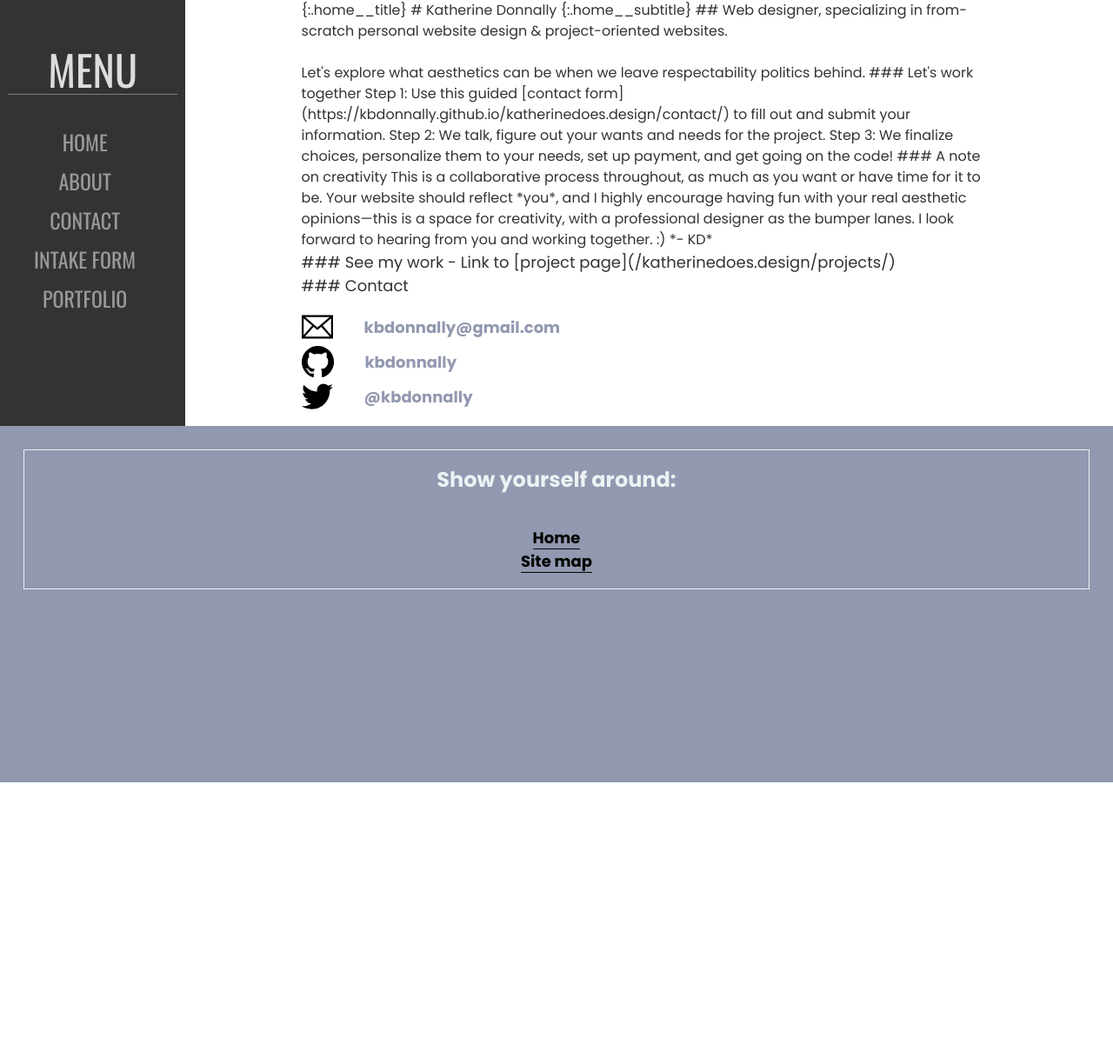
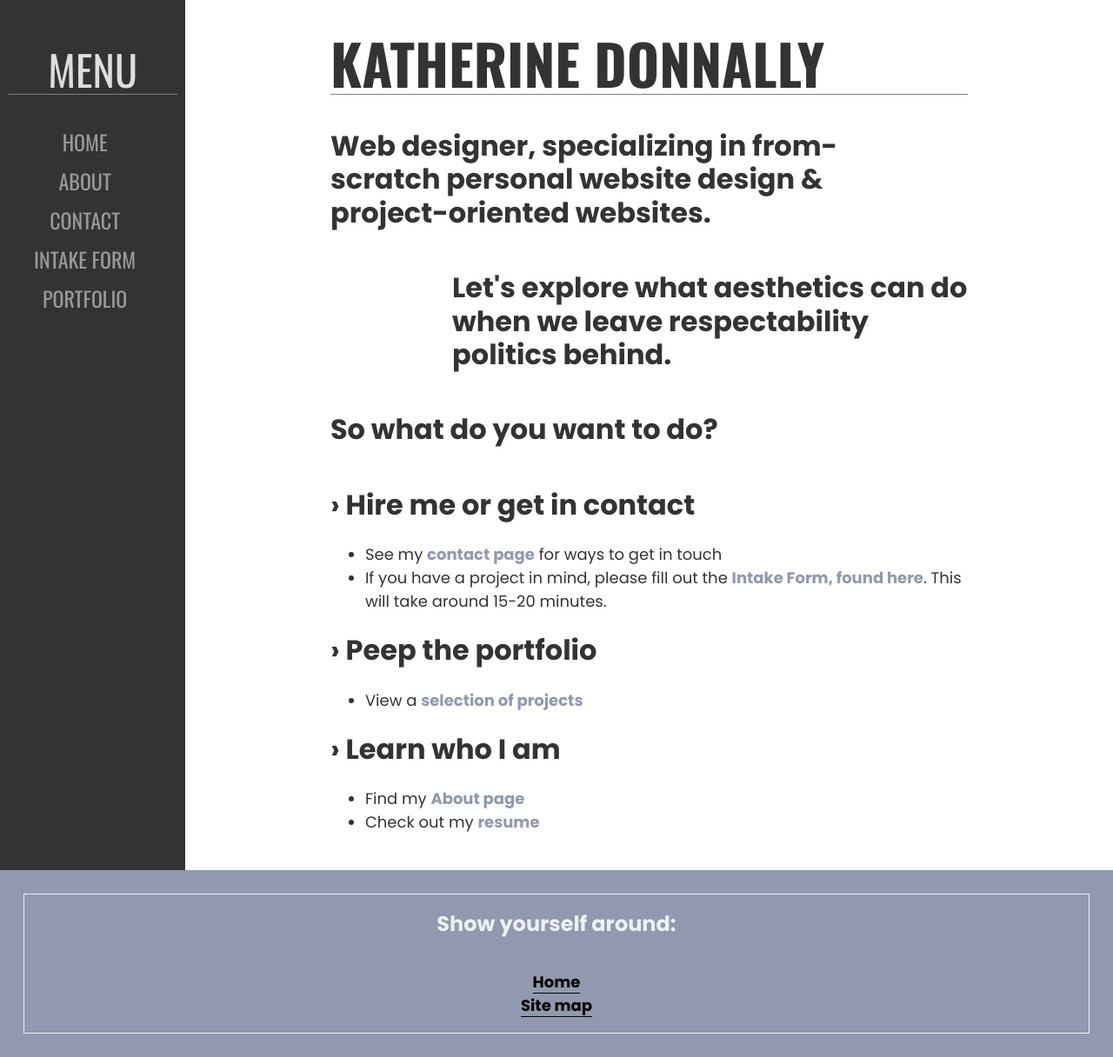
Before and after one commit to kbdonnally/katherinedoes.design, a Jekyll site: the page built from index.html, in a window 1280 px wide. Shown: the whole page at 87% size. Built offline with Jekyll 4.4.1, drawn with Linux system fonts in a browser that asks for light colours; before the commit the page ends 900 px from its top, so only the background shows below that.

Commit message:
Add New Home content to homepage

```diff
--- a/index.html
+++ b/index.html
@@ -2,45 +2,51 @@
 layout: default
 ---
 
-{:.home__title}
-# Katherine Donnally
+<main class="home">
+	<main class="home-content-wrapper">
+		<section class="home__name">
+			<h1>Katherine Donnally</h1>
+		</section>
 
-{:.home__subtitle}
-## Web designer, specializing in from-scratch personal website design &amp; project-oriented websites. <br/><br/> Let's explore what aesthetics can be when we leave respectability politics behind.
+		<section class="home__subhed">
+			<div class="home-subhed__one">
+				<h2>Web designer, specializing in from-scratch personal website design & project-oriented websites.</h2>
+			</div>
+			<div class="home-subhed__two">
+				<h2>Let's explore what aesthetics can do when we leave respectability politics behind.</h2>
+			</div>
+			<div class="home-subhed__three">
+				<h2>So what do you want to do?</h2>
+			</div>
+		</section> <!-- end subhed -->
 
-### Let's work together
-
-Step 1: Use this guided [contact form]({{site.url}}{{site.baseurl}}/contact/) to fill out and submit your information.
-
-Step 2: We talk, figure out your wants and needs for the project.
-
-Step 3: We finalize choices, personalize them to your needs, set up payment, and get going on the code!
-
-### A note on creativity
-
-This is a collaborative process throughout, as much as you want or have time for it to be.
-
-Your website should reflect *you*, and I highly encourage having fun with your real aesthetic opinions&mdash;this is a space for creativity, with a professional designer as the bumper lanes.
-
-I look forward to hearing from you and working together. :) *- KD*
-
-<section class="home__work" markdown="1">
-### See my work
-
-- Link to [project page]({{site.baseurl}}/projects/)
-
-</section>
-
-<section class="home__contact" markdown="1">
-### Contact
-
-{% assign contacts = site.data.contact | sort: 'order' %}
-<ul class="home-contact__list">
-{% for contact in contacts %}
-<li class="home-contact__item">
-	<img alt="{{ contact.type }}" title="{{ contact.type }}" src="{{ contact.img | relative_url }}">
-	<a href="{{ contact.url }}">{{ contact.username }}</a>
-</li>
-{% endfor %}
-</ul>
-</section>
+		<section class="home__info">
+			<section class="home-info__hire-me">
+				<div class="home-info__title">
+					<h2>&rsaquo; Hire me or get in contact</h2>
+				</div>
+				<ul class="home-info__list">
+					<li>See my <a href="{{ '/contact' | relative_url}}">contact page</a> for ways to get in touch</li>
+					<li>If you have a project in mind, please fill out the <a href="{{ '/intake' | relative_url }}">Intake Form, found here</a>. This will take around 15-20 minutes.</li>
+				</ul>
+			</section>
+			<section class="home-info__portfolio">
+				<div class="home-info__title">
+					<h2>&rsaquo; Peep the portfolio</h2>
+				</div>
+				<ul class="home-info__list">
+					<li>View a <a href="{{ '/portfolio'}}">selection of projects</a></li>
+				</ul>
+			</section>
+			<section class="home-info__learn">
+				<div class="home-info__title">
+					<h2>&rsaquo; Learn who I am</h2>
+				</div>
+				<ul class="home-info__list">
+					<li>Find my <a href="{{ '/about' | relative_url }}">About page</a></li>
+					<li>Check out my <a href="">resume</a></li>
+				</ul>
+			</section>
+		</section>
+	</main>
+</main>
```
